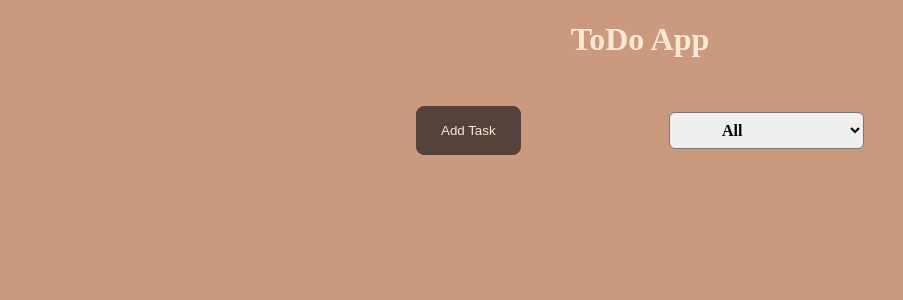
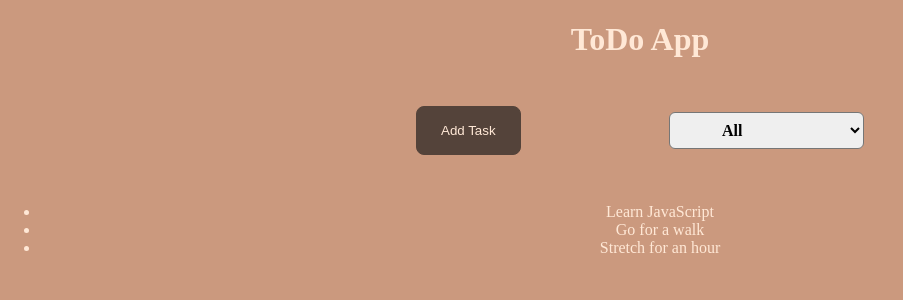
Before and after one commit to sreeyu/todo_list, a React (Create React App) app: page / in a window 1280 px wide. Shown: the top 300 px of the page, without its empty margins (0-903 px from the left). Built offline with nearby package versions, Linux system fonts and the light colour scheme.

Commit message:
Create TodoList component

```diff
--- a/src/App.jsx
+++ b/src/App.jsx
@@ -1,6 +1,13 @@
 import React, {useState} from "react";
 import styles from './App.module.css'
 import TodoForm from "./components/TodoForm/TodoForm";
+import TodoList from "./components/TodoList/TodoList";
+
+const DUMMY_TODO = [
+  {id: 't1', status:'complete', task: 'Learn JavaScript'},
+  {id: 't2', status: 'incomplete', task: 'Go for a walk'},
+  {id:'t3', status:'incomplete', task: 'Stretch for an hour'}
+]
 
 function App() {
 
@@ -22,6 +29,7 @@ function App() {
         </select>
       </div>
       {showForm && <TodoForm onClose={setShowForm} />}
+      <TodoList tasks={DUMMY_TODO} />
     </div>
   );
 };
--- /dev/null
+++ b/src/components/TodoList/TodoList.jsx
@@ -0,0 +1,15 @@
+import React from "react";
+import styles from './TodoList.module.css';
+
+function TodoList(props){
+
+    return(
+        <ul>
+            {props.tasks.map((task) => <li key={task.id}>
+                {task.task}
+            </li>)}
+        </ul>
+    )
+}
+
+export default TodoList;
```
Also changed, not shown: src/components/TodoList/TodoList.module.css (added).
